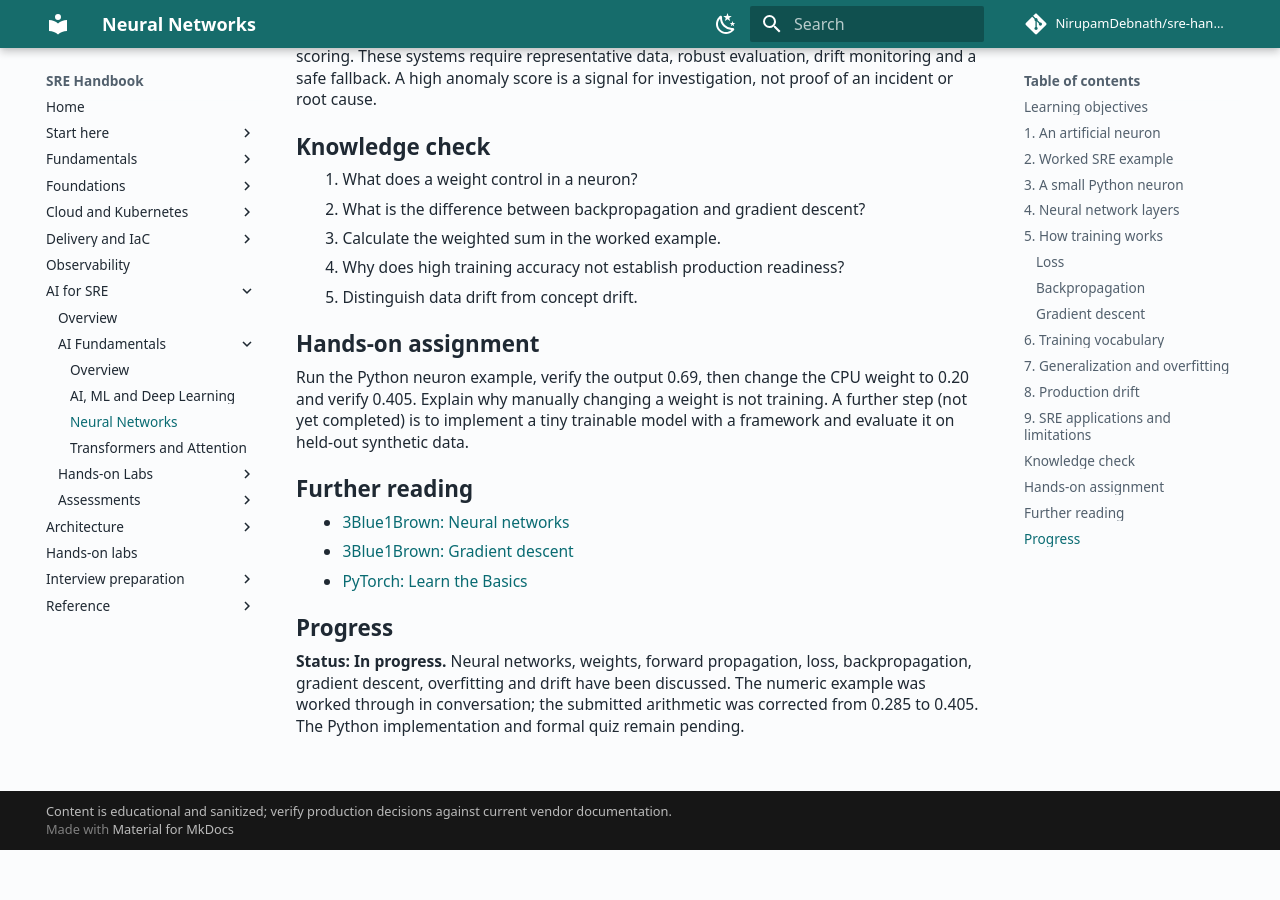
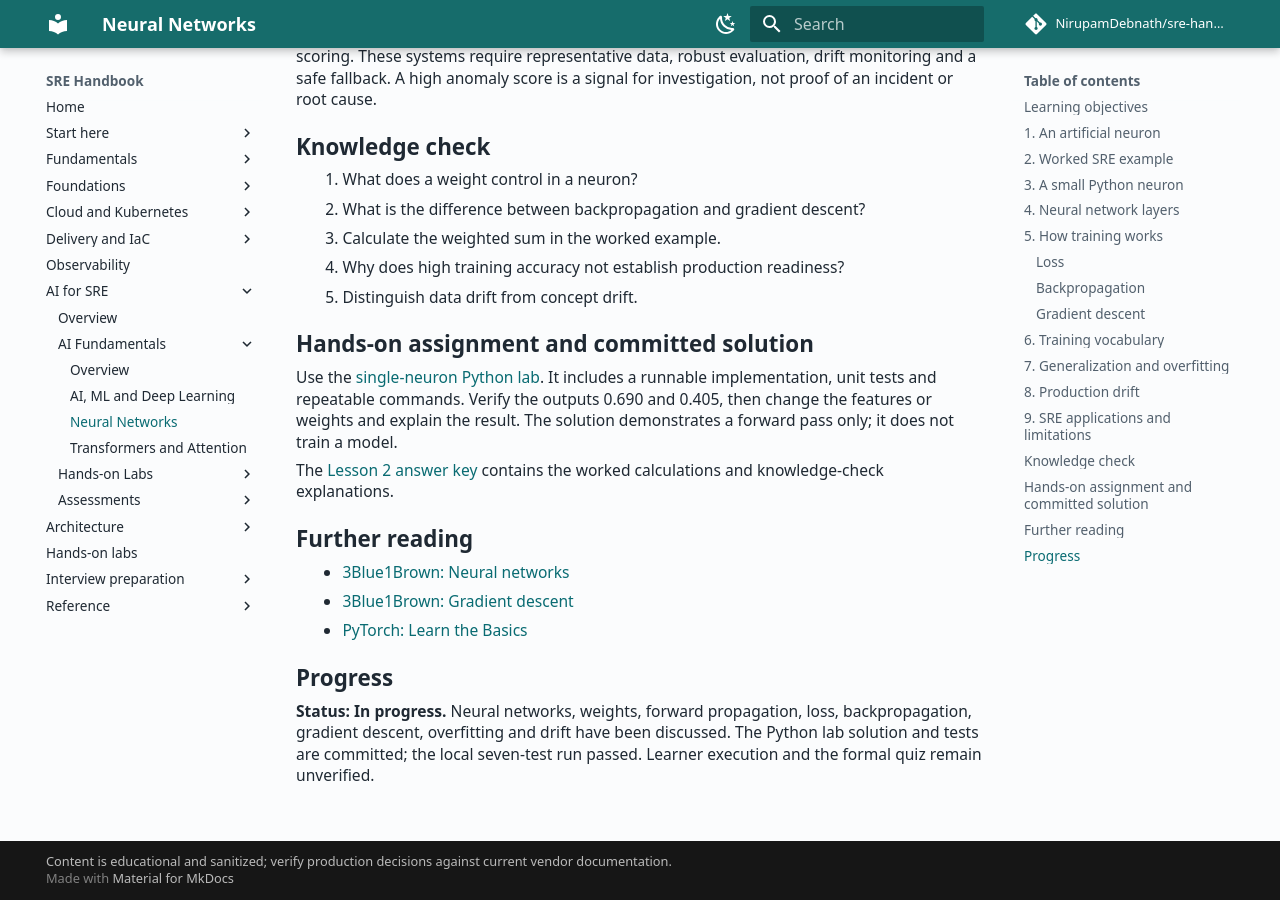
Before and after one commit to NirupamDebnath/sre-handbook, an MkDocs documentation site: the page built from docs/ai-for-sre/fundamentals/neural-networks.md, in a window 1280 px wide and 900 px high, scrolled down 4485 px. Built offline with MkDocs 1.6.1 and Material for MkDocs 9.7.7, drawn with Linux system fonts in a browser that asks for light colours; comment, search, counter and statistics services are not loaded; before the commit the page ends 5335 px from its top, so only the background shows below that.

Commit message:
Link neural network chapter to answer key and runnable lab

```diff
--- a/docs/ai-for-sre/fundamentals/neural-networks.md
+++ b/docs/ai-for-sre/fundamentals/neural-networks.md
@@ -184,9 +184,11 @@ Potential applications include anomaly detection, capacity forecasting and incid
 4. Why does high training accuracy not establish production readiness?
 5. Distinguish data drift from concept drift.
 
-## Hands-on assignment
+## Hands-on assignment and committed solution
 
-Run the Python neuron example, verify the output 0.69, then change the CPU weight to 0.20 and verify 0.405. Explain why manually changing a weight is not training. A further step (not yet completed) is to implement a tiny trainable model with a framework and evaluate it on held-out synthetic data.
+Use the [single-neuron Python lab](../labs/single-neuron.md). It includes a runnable implementation, unit tests and repeatable commands. Verify the outputs 0.690 and 0.405, then change the features or weights and explain the result. The solution demonstrates a forward pass only; it does not train a model.
+
+The [Lesson 2 answer key](../assessments/answer-keys.md#lesson-2--neural-networks-and-model-training) contains the worked calculations and knowledge-check explanations.
 
 ## Further reading
 
@@ -196,4 +198,4 @@ Run the Python neuron example, verify the output 0.69, then change the CPU weigh
 
 ## Progress
 
-**Status: In progress.** Neural networks, weights, forward propagation, loss, backpropagation, gradient descent, overfitting and drift have been discussed. The numeric example was worked through in conversation; the submitted arithmetic was corrected from 0.285 to 0.405. The Python implementation and formal quiz remain pending.
+**Status: In progress.** Neural networks, weights, forward propagation, loss, backpropagation, gradient descent, overfitting and drift have been discussed. The Python lab solution and tests are committed; the local seven-test run passed. Learner execution and the formal quiz remain unverified.
```
